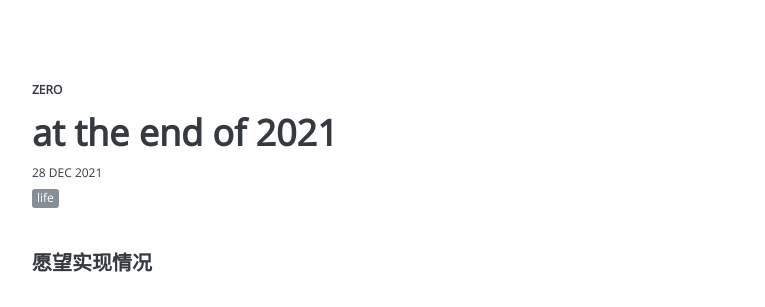
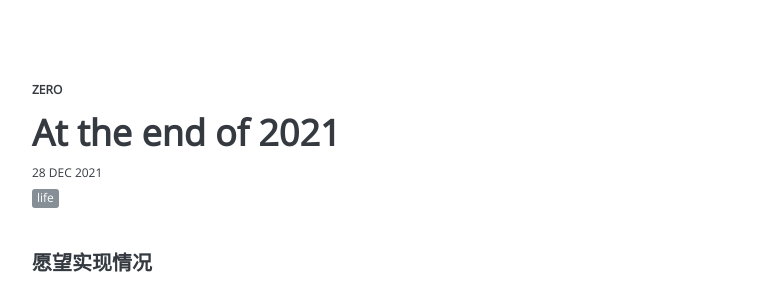
Before and after one commit to latelan/zero, a Jekyll site: the page built from _posts/2021-12-28-at-the-end-of-2021.md, in a window 1280 px wide and 900 px high. Shown: the top 307 px of the window, without its empty margins (240-1005 px from the left). Built offline with Jekyll 4.4.1, drawn with Linux system fonts in a browser that asks for light colours; comment, search, counter and statistics services are not loaded.

```diff
--- a/_posts/2021-12-28-at-the-end-of-2021.md
+++ b/_posts/2021-12-28-at-the-end-of-2021.md
@@ -1,6 +1,6 @@
 ---
 layout: post
-title: "at the end of 2021"
+title: "At the end of 2021"
 description: ""
 date: 2021-12-28
 tags: [life]
```
